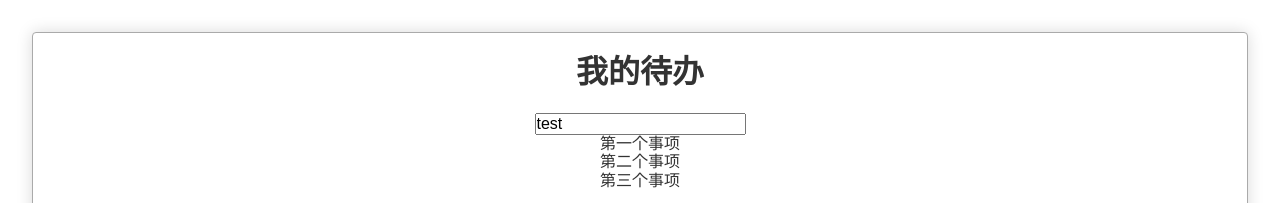
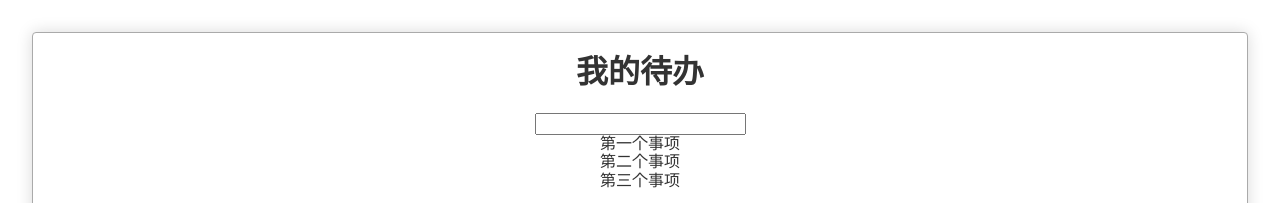
Before and after one commit to yangzhiyang/TodoList, a React (Create React App) app: page / in a window 1280 px wide. Shown: the top 203 px of the page. Built offline with nearby package versions, Linux system fonts and the light colour scheme.

Commit message:
修复输入框无法输入

```diff
--- a/src/App.js
+++ b/src/App.js
@@ -11,7 +11,7 @@ class App extends Component {
     super(...args)
 
     this.state = {
-      newTodo: 'test',
+      newTodo: '',
       todoList: [
         {id:1,title:'第一个事项'},
         {id:2,title:'第二个事项'},
@@ -28,13 +28,20 @@ class App extends Component {
     return (
       <div className="App">
        <h1>我的待办</h1>
-       <TodoInput content={this.state.newTodo}/>
+       <TodoInput content={this.state.newTodo}
+       onChange={this.changeTitle.bind(this)}/>
        <ol>
          {todos}
        </ol>
       </div>
     );
   }
+  changeTitle(e){
+    this.setState({
+      newTodo: e.target.value,
+      todoList: this.state.todoList
+    })
+  }
 }
 
 export default App;
--- a/src/TodoInput.js
+++ b/src/TodoInput.js
@@ -1,8 +1,13 @@
 import React,{Component} from 'react';
 
 class TodoInput extends Component{
+
     render(){
-        return <input type="text" value={this.props.content}/>
+        return <input type="text" value={this.props.content}
+        onChange={this.changeTitle.bind(this)}/>
+    }
+    changeTitle(e){
+        this.props.onChange(e)
     }
 }
 
```
